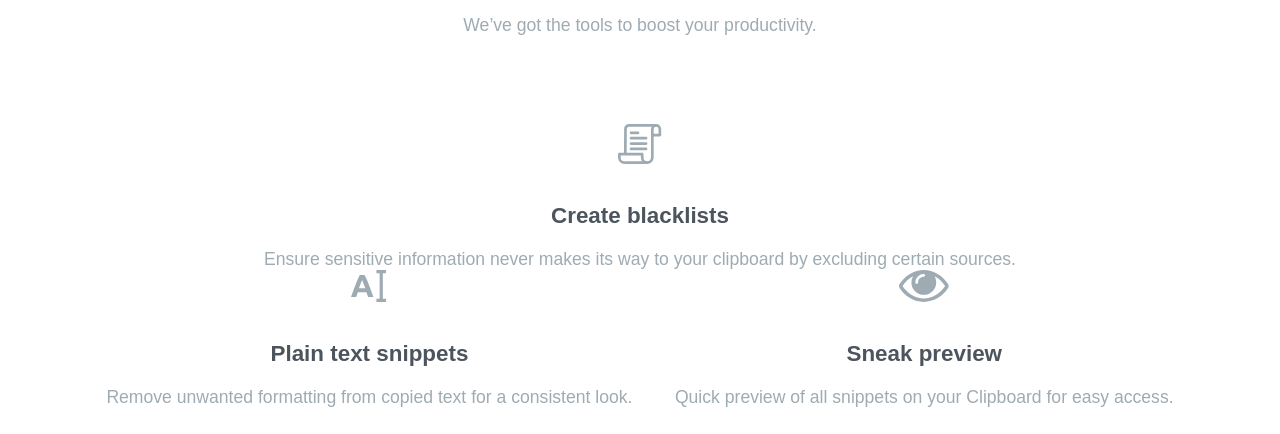
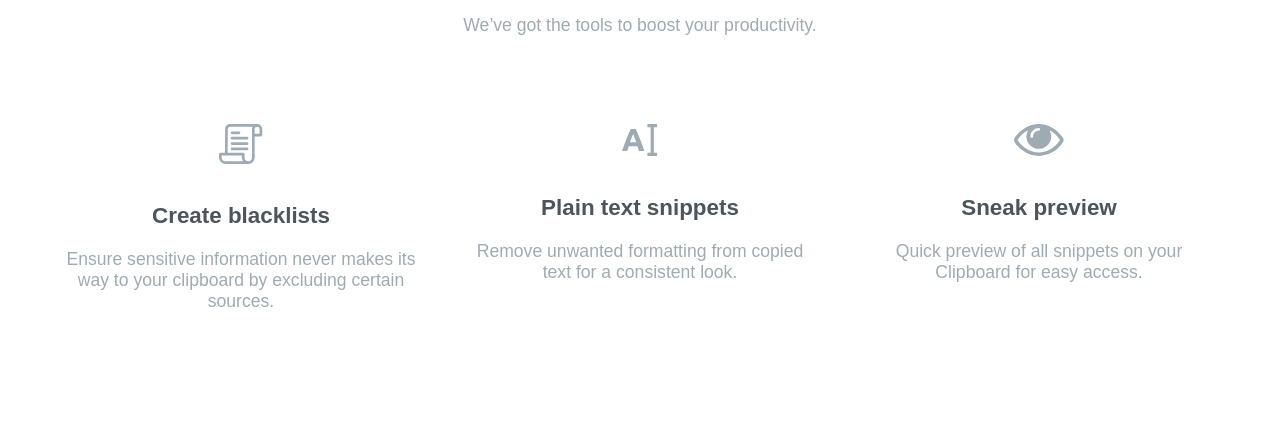
Before and after one commit to thisguyisunknown/clipboard-landing-page-challenge, a plain HTML site: page index.html in a window 1280 px wide. Shown: the part 2247-2681 px from the top of the page. Drawn offline with Linux system fonts and the light colour scheme; a web font is replaced by a local one.

Commit message:
update style.css

```diff
--- a/style.css
+++ b/style.css
@@ -228,7 +228,7 @@ footer svg:hover > path {
     margin: 0 100px 0 0;
     text-align: left;
   }
-  #subsect > */*, #sec3 ul > */ {
+  #subsect > *, #sec3 ul > * {
     flex-basis: 100%;
   }
   #subsect img {
@@ -237,7 +237,12 @@ footer svg:hover > path {
   #subsect ul {
     margin: 0;
   }
-  #sec3 > ul, #testimonials {
+  #sec3 > ul {
+    flex-direction: row;
+    justify-content: space-evenly;
+    flex-wrap: nowrap;
+  }
+  #testimonials {
     flex-direction: row;
     justify-content: space-evenly;
     flex-wrap: wrap;
```
